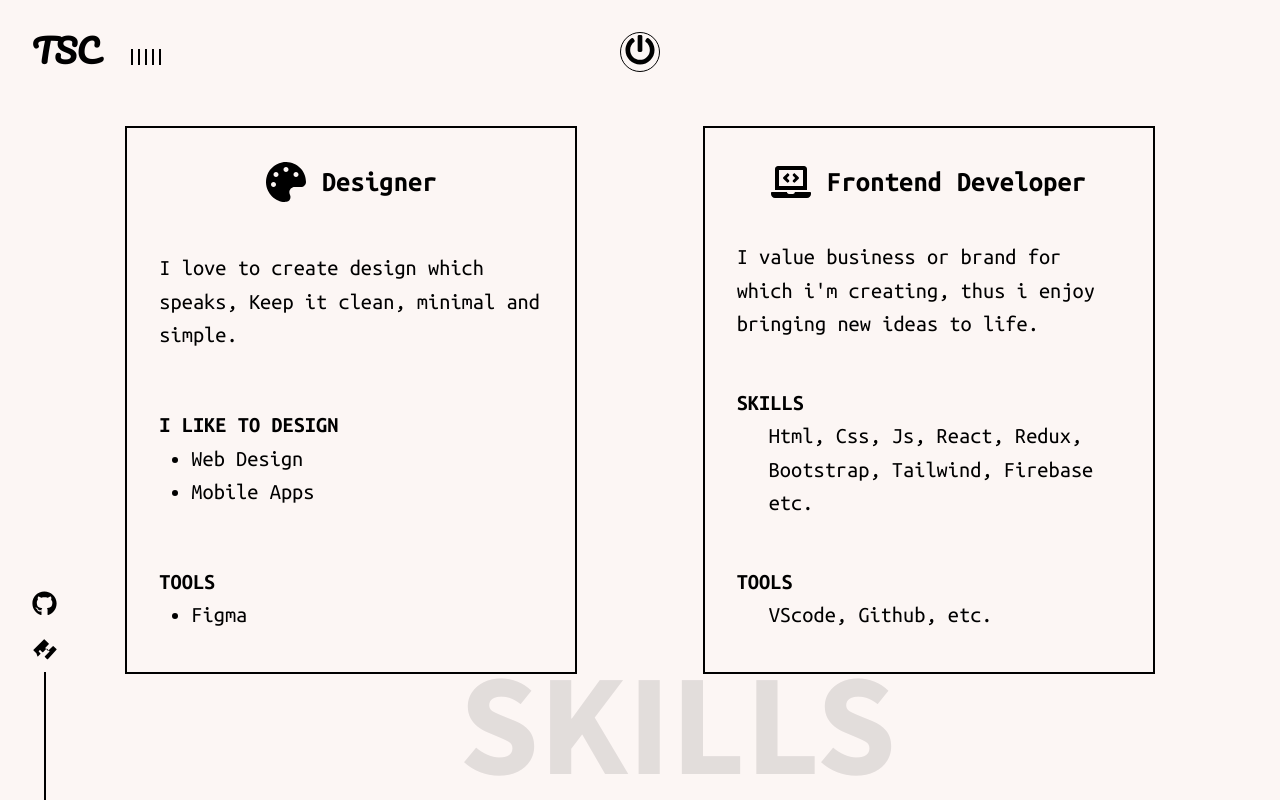
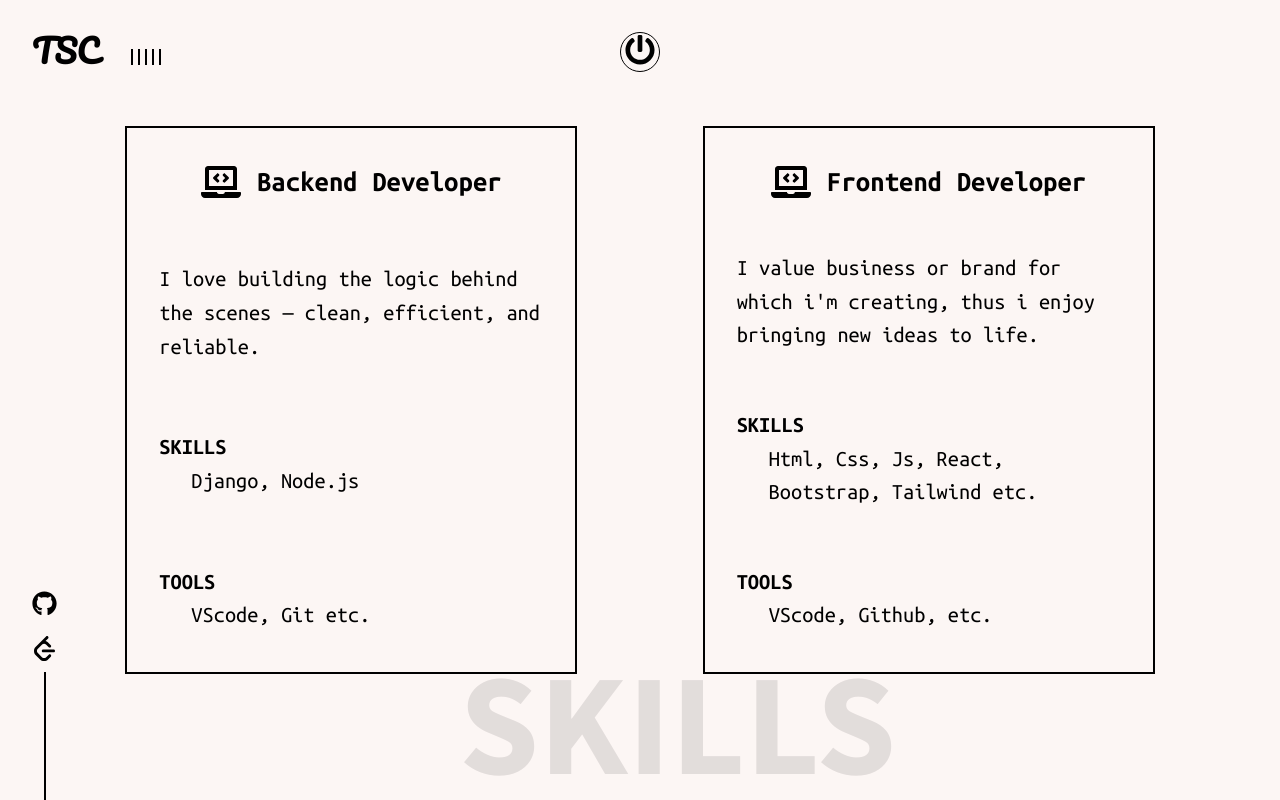
Before and after one commit to TusharxSingh/portfolio, a React (Create React App) app: page /skills in a window 1280 px wide. Built offline with nearby package versions, Linux system fonts and the light colour scheme.

Commit message:
leetcode icon changed

```diff
--- a/src/components/AboutPage.js
+++ b/src/components/AboutPage.js
@@ -72,11 +72,12 @@ const AboutPage = () => {
             <img src={astronaut} alt="spaceman" />
         </Spaceman>
         <Main>
-        I'm a Full-stack Developer located in India. I love to create simple yet beautiful websites with great user experience.
+        I'm a Full-stack Developer from India, passionate about building digital experiences that are both functional and beautiful.
+I love designing interfaces that are clean, simple, and speak to the user — no fluff, just purpose.
 <br /> <br/>
-I'm interested in the whole frontend stack Like trying new things and building great projects.
+While frontend development excites me, I'm equally drawn to solving real problems and bringing ideas to life through code.
 <br/> <br/>
-I believe everything is an Art when you put your consciousness in it. You can connect with me via social links.
+To me, development is more than just writing code — it's a form of expression. When you build with intention, it becomes art.
         </Main>
 
         <BigTitle text="ABOUT" top="10%" left="5%" />
--- a/src/components/AllSvgs.js
+++ b/src/components/AllSvgs.js
@@ -41,7 +41,7 @@ export const Leetcode = (props) => {
     <svg
       aria-hidden="true"
       data-prefix="fab"
-      data-icon="leetcode"
+      data-icon="leetcode-icon"
       className="prefix__svg-inline--fa prefix__fa-leetcode prefix__fa-w-16"
       xmlns="http://www.w3.org/2000/svg"
       viewBox="0 0 24 24"
@@ -49,7 +49,8 @@ export const Leetcode = (props) => {
     >
       <path
         fill={props.fill || "#FFA116"} // Default LeetCode color
-        d="M4.19 16.627L1.465 13.9a.5.5 0 010-.707l9.899-9.9a.5.5 0 01.707 0l3.99 3.99a.5.5 0 010 .707l-3.182 3.18a.5.5 0 000 .708l2.123 2.121a.5.5 0 00.707 0l4.243-4.242a.5.5 0 01.707 0l2.828 2.83a.5.5 0 010 .707L15.22 22.234a.5.5 0 01-.708 0l-2.121-2.121a.5.5 0 010-.707l4.243-4.243a.5.5 0 000-.707l-2.122-2.122a.5.5 0 00-.707 0l-3.182 3.182a.5.5 0 01-.707 0l-3.99-3.99a.5.5 0 010-.707l2.122-2.121a.5.5 0 00.707 0l1.414 1.414a.5.5 0 010 .707L6.611 14.506a.5.5 0 000 .707l1.415 1.415a.5.5 0 010 .707l-2.122 2.121a.5.5 0 01-.707 0z"
+        d="M16.102 17.93l-2.697 2.607c-.466.467-1.111.662-1.823.662s-1.357-.195-1.824-.662l-4.332-4.363c-.467-.467-.702-1.15-.702-1.863s.235-1.357.702-1.824l4.319-4.38c.467-.467 1.125-.645 1.837-.645s1.357.195 1.823.662l2.697 2.606c.514.515 1.365.497 1.9-.038.535-.536.553-1.387.039-1.901l-2.609-2.636a5.055 5.055 0 0 0-2.445-1.337l2.467-2.503c.516-.514.498-1.366-.037-1.901-.535-.535-1.387-.552-1.902-.038l-10.1 10.101c-.981.982-1.494 2.337-1.494 3.835 0 1.498.513 2.895 1.494 3.875l4.347 4.361c.981.979 2.337 1.452 3.834 1.452s2.853-.512 3.835-1.494l2.609-2.637c.514-.514.496-1.365-.039-1.9s-1.386-.553-1.899-.039zM20.811 13.01H10.666c-.702 0-1.27.604-1.27 1.346s.568 1.346 1.27 1.346h10.145c.701 0 1.27-.604 1.27-1.346s-.569-1.346-1.27-1.346z"
+
       />
     </svg>
   );
--- a/src/components/MySkillsPage.js
+++ b/src/components/MySkillsPage.js
@@ -93,30 +93,22 @@ const MySkillsPage = () => {
 <ParticleComponent theme='light' />
             <Main>
 <Title>
-    <Design width={40} height={40} /> Designer
+    <Develope width={40} height={40} /> Backend Developer
 </Title>
 <Description>
-I love to create design which speaks, Keep it clean, minimal and simple.
+I love building the logic behind the scenes — clean, efficient, and reliable.
 </Description>
 <Description>
-<strong>I like to Design</strong>
-<ul>
-    <li>
-        Web Design
-    </li>
-    <li>
-        Mobile Apps
-    </li>
-</ul>
+<strong>Skills</strong>
+<p>
+    Django, Node.js
+</p>
 </Description>
 <Description>
 <strong>Tools</strong>
-<ul>
-    <li>
-       Figma
-    </li>
-
-</ul>
+<p>
+    VScode, Git etc.
+</p>
 </Description>
 
             </Main>
@@ -130,7 +122,7 @@ I value business or brand for which i'm creating, thus i enjoy bringing new idea
 <Description>
 <strong>Skills</strong>
 <p>
-Html, Css, Js, React, Redux, Bootstrap, Tailwind, Firebase etc.
+Html, Css, Js, React, Bootstrap, Tailwind etc.
 </p>
 </Description>
 <Description>
```
Also changed, not shown: src/assets/svg/leetcode-icon-430x512-6l72chsk.svg (deleted), src/assets/svg/leetcode-svgrepo-com.svg (added), src/subComponents/Anchor.js (deleted).
